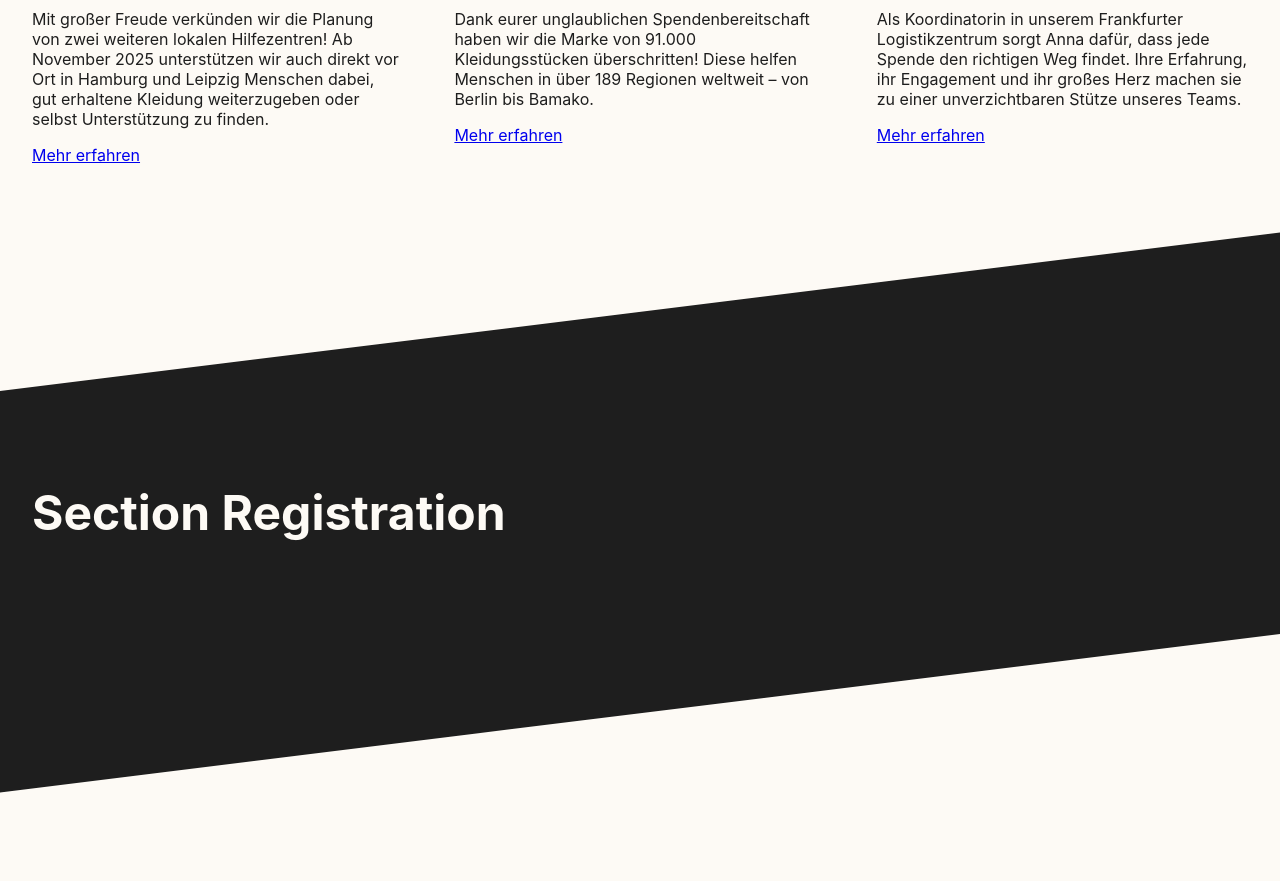
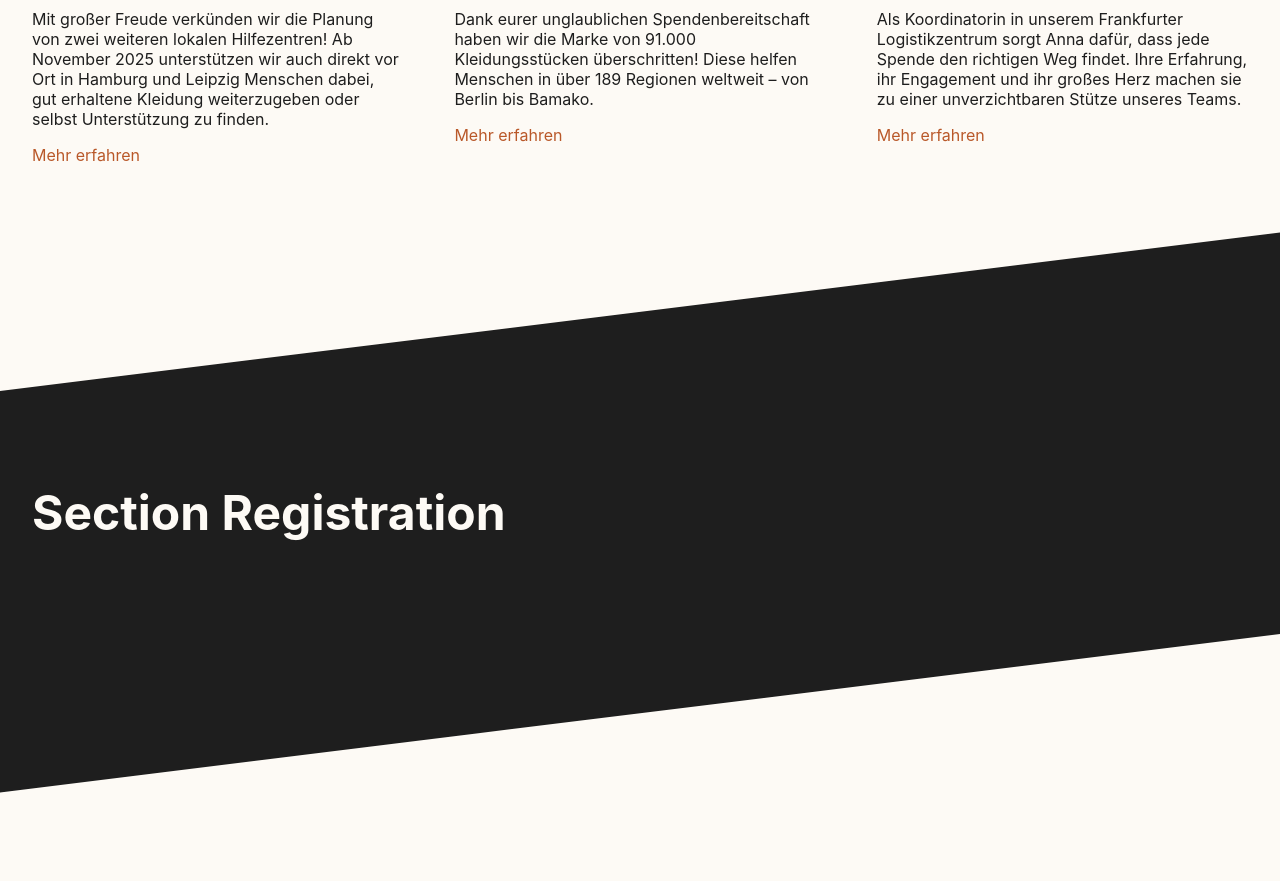
Before and after one commit to Floelly/KleiderspendenRegistrierung, a React (Vite) app: page / in a window 1280 px wide. Shown: the part 3840-4721 px from the top of the page. Built offline with nearby package versions, Linux system fonts and the light colour scheme.

Commit message:
styled links

```diff
--- a/src/styles/GlobalStyle.js
+++ b/src/styles/GlobalStyle.js
@@ -28,6 +28,17 @@ const GlobalStyle = createGlobalStyle`
     height: auto;
     display: block;
   }
+
+  a {
+    text-decoration: none;
+    display:inline-block;
+    color: ${({theme}) => theme.colors.primary};
+    transition: opacity .3s ease, transform .3s ease;
+  }
+  a:hover {
+    opacity: .7;
+    transform: scale(1.05);
+  }
 `;
 
 export default GlobalStyle;
```
